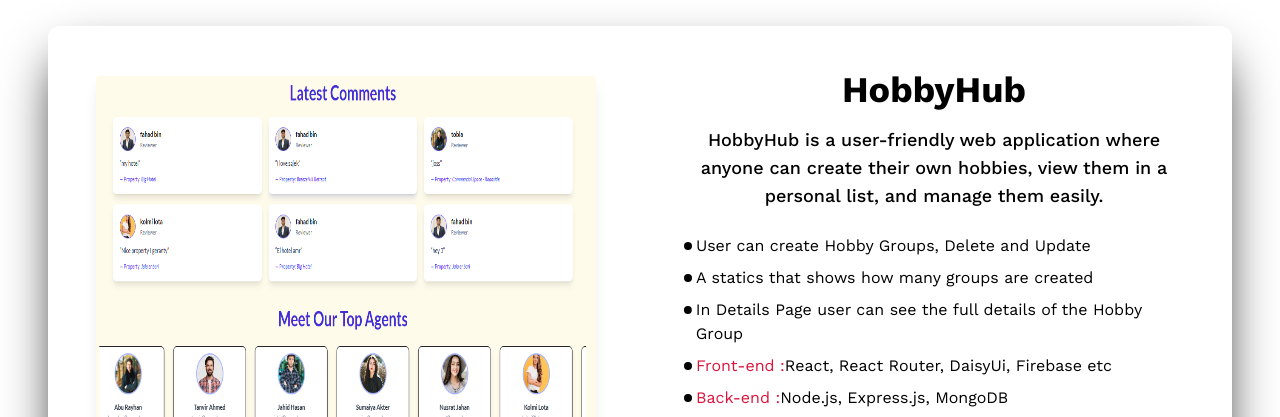
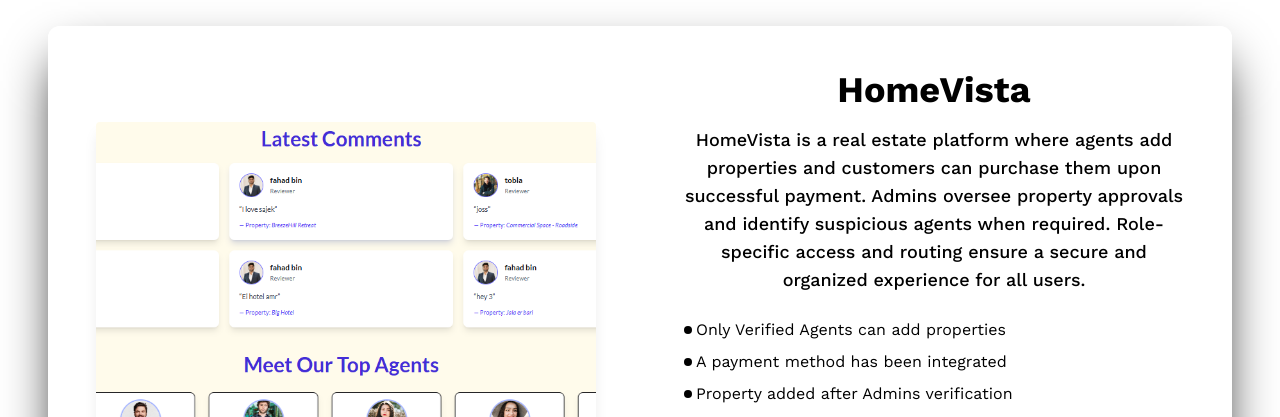
Before and after one commit to Fahadbinhai/fahad-bin-hai-portfolio, a React (Vite) app: page / in a window 1280 px wide. Shown: the part 2383-2800 px from the top of the page. Built offline with nearby package versions, Linux system fonts and the light colour scheme.

Commit message:
added some desing

```diff
--- a/src/Components/Project2/Project2.jsx
+++ b/src/Components/Project2/Project2.jsx
@@ -42,9 +42,9 @@
 
                 {/* Buttons (Left Aligned) */}
                 <div className="flex flex-wrap gap-4 text-left">
-                    <Link to='https://marathon-handle-project.web.app/' className="btn btn-outline hover:bg-[#A53DFF] hover:text-white min-w-[140px] h-12"><FaEye />Live Preview</Link>
-                    <Link to='https://github.com/Fahadbinhai/Marathon-management-client' className="btn btn-outline hover:bg-[#A53DFF] hover:text-white min-w-[140px] h-12"><IoLink />Front-End Code</Link>
-                    <Link to='https://github.com/Fahadbinhai/Marathon-management-server' className="btn btn-outline hover:bg-[#A53DFF] hover:text-white min-w-[140px] h-12"><IoLink />Back-End Code</Link>
+                    <Link to='https://marathon-handle-project.web.app/' className="btn btn-outline text-[#A53DFF] hover:bg-[#A53DFF] hover:text-white border-2 border-[#A53DFF] min-w-[140px] h-12"><FaEye />Live Preview</Link>
+                    <Link to='https://github.com/Fahadbinhai/Marathon-management-client' className="btn btn-outline hover:bg-[#A53DFF] hover:text-white border-2 border-[#A53DFF] text-[#A53DFF] min-w-[140px] h-12"><IoLink />Client Side</Link>
+                    <Link to='https://github.com/Fahadbinhai/Marathon-management-server' className="btn btn-outline hover:bg-[#A53DFF] hover:text-white border-2 border-[#A53DFF] min-w-[140px] text-[#A53DFF] h-12"><IoLink />Server Side</Link>
                 </div>
             </div>
         </div>
--- a/src/MainComponents/TechStack/TechStack.jsx
+++ b/src/MainComponents/TechStack/TechStack.jsx
@@ -24,7 +24,7 @@
         },
         {
             name: 'React Router',
-            img: 'https://cdn.jsdelivr.net/gh/devicons/devicon@latest/icons/reactrouter/reactrouter-original.svg'
+            img: 'https://cdn.jsdelivr.net/gh/devicons/devicon@latest/icons/reactrouter/reactrouter-original-wordmark.svg'
         },
         {
             name: 'Framer Motion',
--- a/src/Project1/Project1.jsx
+++ b/src/Project1/Project1.jsx
@@ -39,9 +39,9 @@
 
                 {/* Buttons (Left Aligned) */}
                 <div className="flex flex-wrap gap-4 text-left">
-                    <Link to='https://hobby-hub-ca344.web.app/' className="btn btn-outline hover:bg-[#A53DFF] hover:text-white min-w-[140px] h-12"> <FaEye /> Live Preview</Link>
-                    <Link to='https://github.com/Fahadbinhai/Hobby-Hub-client' className="btn btn-outline hover:bg-[#A53DFF] hover:text-white min-w-[140px] h-12"><IoLink />Front-End Code</Link>
-                    <Link to='https://github.com/Fahadbinhai/hobbyHub-server' className="btn btn-outline min-w-[140px] hover:bg-[#A53DFF] hover:text-white h-12"><IoLink />Back-End Code</Link>
+                    <Link to='https://hobby-hub-ca344.web.app/' className="btn btn-outline hover:bg-[#A53DFF] hover:text-white border-2 border-[#A53DFF] text-[#A53DFF] min-w-[140px] h-12"> <FaEye /> Live Preview</Link>
+                    <Link to='https://github.com/Fahadbinhai/Hobby-Hub-client' className="btn btn-outline hover:bg-[#A53DFF] hover:text-white border-2 text-[#A53DFF] border-[#A53DFF] min-w-[140px] h-12"><IoLink />Client Side</Link>
+                    <Link to='https://github.com/Fahadbinhai/hobbyHub-server' className="btn btn-outline text-[#A53DFF] min-w-[140px] hover:bg-[#A53DFF] hover:text-white border-2 border-[#A53DFF] h-12"><IoLink />Server Side</Link>
                 </div>
             </div>
         </div>
--- a/src/Project3/Project3.jsx
+++ b/src/Project3/Project3.jsx
@@ -4,6 +4,7 @@
 import { FaEye } from 'react-icons/fa';
 import { IoLink } from 'react-icons/io5';
 import Project3Slider from './Project3Slider/Project3Slider';
+import { Slide } from 'react-awesome-reveal';
 
 const Project3 = () => {
     return (
@@ -12,37 +13,54 @@
 
             {/* Left side - slider box */}
             <div className="w-full lg:w-1/2 flex items-center justify-center p-4 md:p-6 lg:p-8">
-                <div className="w-full max-w-[500px] h-[200px] sm:h-[250px] md:h-[300px] lg:h-[350px] xl:h-[400px] rounded overflow-hidden shadow-lg">
-                    <Project3Slider></Project3Slider>
+                <Slide duration={2000} triggerOnce>
+                    <div className="w-full max-w-[500px] h-[200px] sm:h-[250px] md:h-[300px] lg:h-[350px] xl:h-[400px] rounded overflow-hidden shadow-lg border-black">
+
+                        <Project3Slider />
+
                     </div>
+                </Slide>
             </div>
 
             {/* Right side - details */}
             <div className="flex flex-col w-full lg:w-1/2 text-black p-4 md:p-6 lg:p-8 xl:p-10">
 
-                {/* Title & Description (Center Aligned) */}
+                {/* Title & Description */}
+                <Slide direction="up" duration={1000} triggerOnce>
                     <div className="text-center mb-6">
-                    <h2 className="font-bold text-2xl md:text-3xl lg:text-4xl mb-4">HobbyHub</h2>
+                        <h2 className="font-bold text-2xl md:text-3xl lg:text-4xl mb-4">HomeVista</h2>
                         <p className="font-medium text-base md:text-lg text-black">
-                        HobbyHub is a user-friendly web application where anyone can create their own hobbies, view them in a personal list, and manage them easily.
+                            HomeVista is a real estate platform where agents add properties and customers can purchase them upon successful payment. Admins oversee property approvals and identify suspicious agents when required. Role-specific access and routing ensure a secure and organized experience for all users.
                         </p>
                     </div>
+                </Slide>
 
-                {/* Feature List (Left Aligned) */}
+                {/* Feature List */}
+                <Slide direction="up" delay={600} duration={1000} triggerOnce>
                     <ul className="space-y-2 text-black mb-6 text-left">
-                    <li className="flex items-start"><GoDotFill className="mt-1" /> User can create Hobby Groups, Delete and Update</li>
-                    <li className="flex items-start"><GoDotFill className="mt-1" /> A statics that shows how many groups are created</li>
-                    <li className="flex items-start"><GoDotFill className="mt-1" /> In Details Page user can see the full details of the Hobby Group</li>
+                        <li className="flex items-start"><GoDotFill className="mt-1" /> Only Verified Agents can add properties</li>
+                        <li className="flex items-start"><GoDotFill className="mt-1" /> A payment method has been integrated</li>
+                        <li className="flex items-start"><GoDotFill className="mt-1" /> Property added after Admins verification</li>
+                        <li className="flex items-start"><GoDotFill className="mt-1" /> Admin can make Admin or Agents</li>
                         <li className="flex items-start"><GoDotFill className="mt-1" /> <span className="text-[#DC143C]">Front-end :</span> React, React Router, DaisyUi, Firebase etc</li>
                         <li className="flex items-start"><GoDotFill className="mt-1" /> <span className="text-[#DC143C]">Back-end :</span> Node.js, Express.js, MongoDB</li>
                     </ul>
+                </Slide>
 
-                {/* Buttons (Left Aligned) */}
+                {/* Buttons */}
+                <Slide direction="up" delay={700} duration={1000} triggerOnce>
                     <div className="flex flex-wrap gap-4 text-left">
-                    <Link to='https://hobby-hub-ca344.web.app/' className="btn btn-outline hover:bg-[#A53DFF] hover:text-white min-w-[140px] h-12"> <FaEye /> Live Preview</Link>
-                    <Link to='https://github.com/Fahadbinhai/Hobby-Hub-client' className="btn btn-outline hover:bg-[#A53DFF] hover:text-white min-w-[140px] h-12"><IoLink />Front-End Code</Link>
-                    <Link to='https://github.com/Fahadbinhai/hobbyHub-server' className="btn btn-outline min-w-[140px] hover:bg-[#A53DFF] hover:text-white h-12"><IoLink />Back-End Code</Link>
+                        <Link to='https://hobby-hub-ca344.web.app/' className="btn btn-outline border-2 border-[#A53DFF] hover:bg-[#A53DFF] hover:text-white text-[#A53DFF] min-w-[140px] h-12">
+                            <FaEye /> Live Preview
+                        </Link>
+                        <Link to='https://github.com/Fahadbinhai/Hobby-Hub-client' className="btn btn-outline border-2 border-[#A53DFF] hover:bg-[#A53DFF] hover:text-white min-w-[140px] text-[#A53DFF] h-12">
+                            <IoLink /> Client Side
+                        </Link>
+                        <Link to='https://github.com/Fahadbinhai/hobbyHub-server' className="btn btn-outline border-2 border-[#A53DFF] min-w-[140px] hover:bg-[#A53DFF] hover:text-white text-[#A53DFF] h-12">
+                            <IoLink /> Server Side
+                        </Link>
                     </div>
+                </Slide>
             </div>
         </div>
     );
--- a/src/Project3/Project3Slider/Project3Slider.jsx
+++ b/src/Project3/Project3Slider/Project3Slider.jsx
@@ -11,6 +11,7 @@
 import img8 from '../../assets/project3/img8.png'
 import img9 from '../../assets/project3/img9.png'
 import img10 from '../../assets/project3/img10.png'
+import { Slide } from 'react-awesome-reveal';
 
 const Project3Slider = () => {
     return (
@@ -25,34 +26,34 @@
                 showIndicators={false}
             >
                 <div className='h-[500px]'>
-                <img src={img1} alt="Screenshot 1" className="object-fit w-full h-full" />
+                    <img src={img1} alt="Screenshot 1" className="object-cover w-full h-full" />
                 </div>
                 <div className='h-[500px]'>
-                <img src={img2} alt="Screenshot 2" className="object-fit w-full h-full" />
+                    <img src={img2} alt="Screenshot 2" className="object-cover w-full h-full" />
                 </div>
                 <div className='h-[500px]'>
-                <img src={img3} alt="Screenshot 3" className="object-fit w-full h-full" />
+                    <img src={img3} alt="Screenshot 3" className="object-cover w-full h-full" />
                 </div>
                 <div className='h-[500px]'>
-                <img src={img4} alt="Screenshot 3" className="object-fit w-full h-full" />
+                    <img src={img4} alt="Screenshot 3" className="object-cover w-full h-full" />
                 </div>
                 <div className='h-[500px]'>
-                <img src={img5} alt="Screenshot 3" className="object-fit w-full h-full" />
+                    <img src={img5} alt="Screenshot 3" className="object-cover w-full h-full" />
                 </div>
                 <div className='h-[500px]'>
-                <img src={img6} alt="Screenshot 3" className="object-fit w-full h-full" />
+                    <img src={img6} alt="Screenshot 3" className="object-cover w-full h-full" />
                 </div>
                 <div className='h-[500px]'>
                     <img src={img7} alt="Screenshot 3" className="object-cover w-full h-full" />
                 </div>
                 <div className='h-[500px]'>
-                <img src={img8} alt="Screenshot 3" className="object-fit w-full h-full" />
+                    <img src={img8} alt="Screenshot 3" className="object-cover w-full h-full" />
                 </div>
                 <div className='h-[500px]'>
                     <img src={img9} alt="Screenshot 3" className="object-cover w-full h-full" />
                 </div>
                 <div className='h-[500px]'>
-                <img src={img10} alt="Screenshot 3" className="object-fit w-full h-full" />
+                    <img src={img10} alt="Screenshot 3" className="object-cover w-full h-full" />
                 </div>
             </Carousel>
     );
```
Lines whose indentation alone changed are shown as unchanged.
